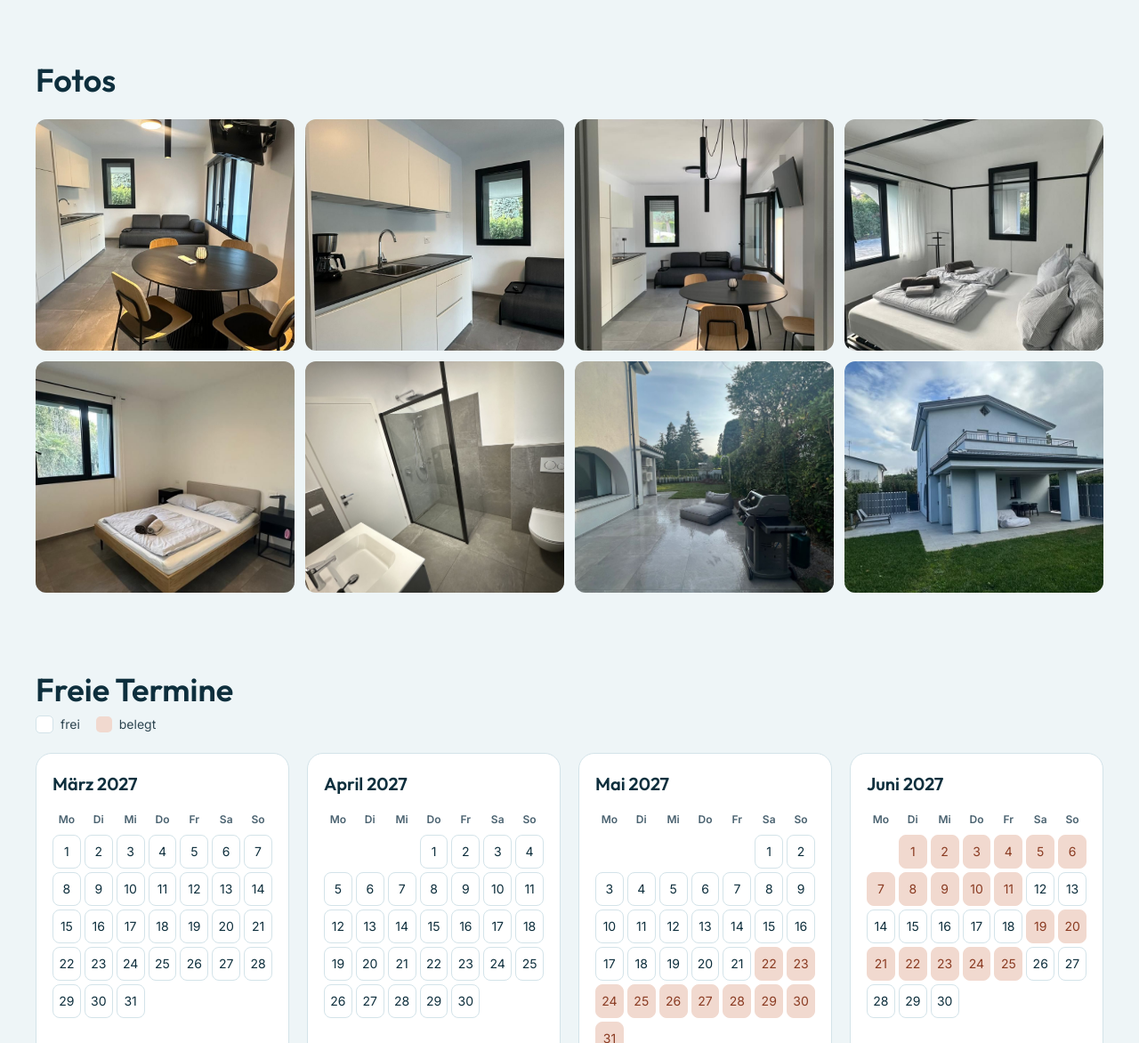
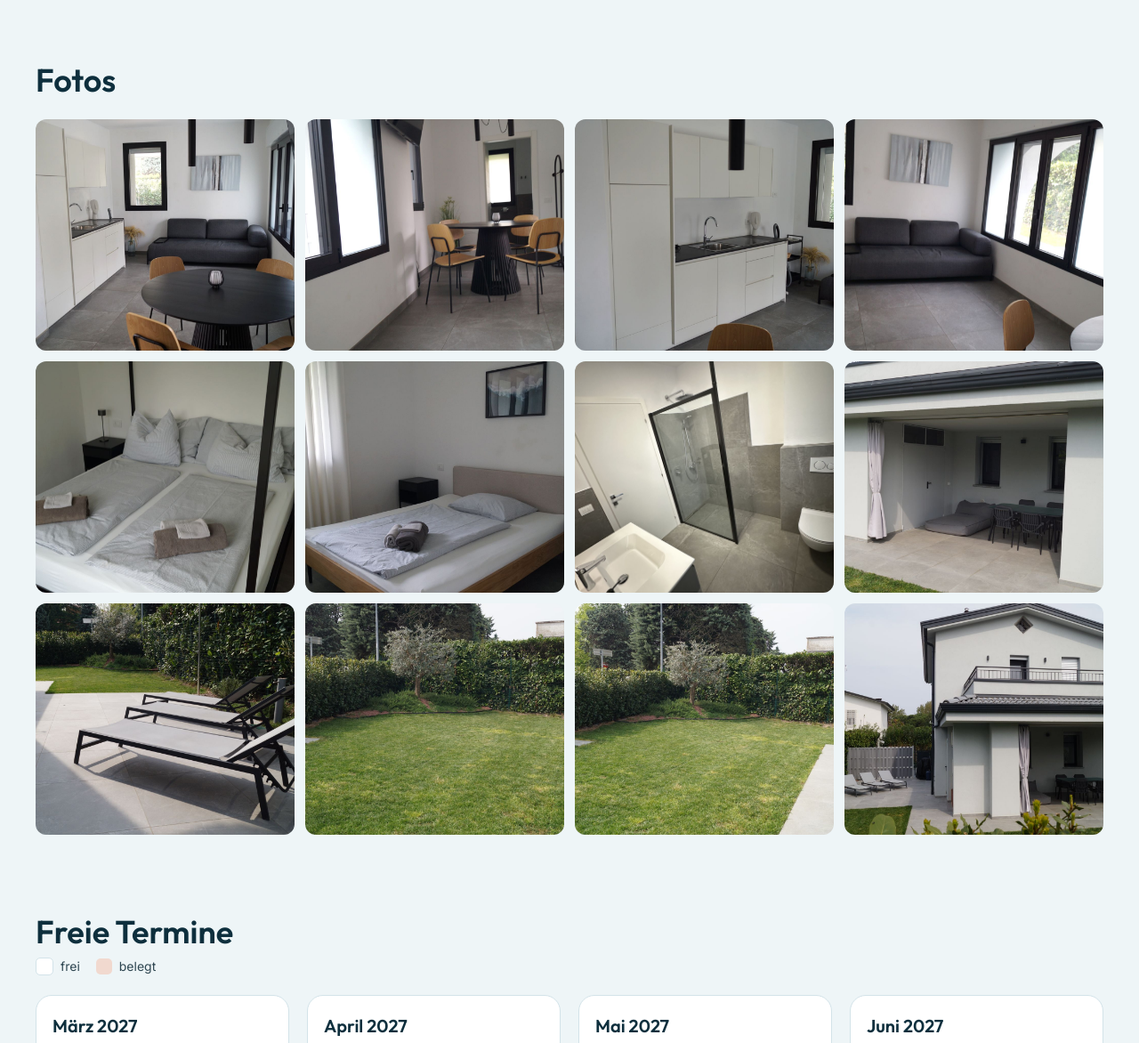
Before and after one commit to danielfrank21-create/Villa-puntino, a plain HTML site: page erdgeschoss.html in a window 1280 px wide. Shown: the part 1121-2293 px from the top of the page at 89% size. Drawn offline with Linux system fonts and the light colour scheme.

Commit message:
Neue Fotos Erdgeschoss und Hausansicht
Co-Authored-By: Claude Opus 5.5 <noreply@anthropic.com>
Claude-Session: https://claude.ai/code/session_01V6RAK6vna4so5wjxu6esTo

```diff
--- a/erdgeschoss.html
+++ b/erdgeschoss.html
@@ -58,7 +58,7 @@ a{color:#1B6E8C}a:hover{color:#124D63}
 
   <!-- Kopf -->
   <section style="position: relative; min-height: 520px; display: flex; align-items: flex-end; overflow: hidden; background: #163B4A">
-    <img src="img/eg-garten.jpg" alt="Garten mit Rasen und Terrasse der Erdgeschosswohnung" style="position: absolute; inset: 0; width: 100%; height: 100%; object-fit: cover">
+    <img src="img/eg-liegen-garten.jpg" alt="Sonnenliegen und Garten der Erdgeschosswohnung" style="position: absolute; inset: 0; width: 100%; height: 100%; object-fit: cover">
     <div style="position: absolute; inset: 0; background: rgba(0,0,0,0.28)"></div>
     <div style="position: relative; max-width: 1200px; width: 100%; margin: 0 auto; padding: 120px 24px 60px; box-sizing: border-box; color: #FFFFFF">
       <p style="margin: 0 0 12px; font-size: 15px; font-weight: 600; letter-spacing: 0.14em; text-transform: uppercase">Wohnung 1 · Villa Puntino</p>
@@ -103,14 +103,18 @@ a{color:#1B6E8C}a:hover{color:#124D63}
   <section style="max-width: 1200px; margin: 0 auto; padding: 24px 24px 80px">
     <h2 style="margin: 0 0 24px; font-family: Outfit, sans-serif; font-weight: 600; font-size: 36px; line-height: 1.15">Fotos</h2>
     <div style="display: grid; grid-template-columns: repeat(auto-fill, minmax(260px, 1fr)); gap: 12px">
-      <img src="img/eg-wohnen2.jpg" alt="Wohnküche mit rundem Esstisch und Sofa" style="width: 100%; height: 260px; object-fit: cover; border-radius: 12px; display: block">
-      <img src="img/eg-kueche2.jpg" alt="Küchenzeile mit Kaffeemaschine" style="width: 100%; height: 260px; object-fit: cover; border-radius: 12px; display: block">
-      <img src="img/eg-wohnen.jpg" alt="Wohnbereich im Abendlicht" style="width: 100%; height: 260px; object-fit: cover; border-radius: 12px; display: block">
-      <img src="img/eg-schlafen1.jpg" alt="Schlafzimmer mit Himmelbett" style="width: 100%; height: 260px; object-fit: cover; border-radius: 12px; display: block">
-      <img src="img/eg-schlafen2.jpg" alt="Zweites Schlafzimmer mit Doppelbett aus Eiche" style="width: 100%; height: 260px; object-fit: cover; border-radius: 12px; display: block">
+      <img src="img/eg-wohnkueche-neu.jpg" alt="Offene Wohnküche mit rundem Esstisch und Sofa" style="width: 100%; height: 260px; object-fit: cover; border-radius: 12px; display: block">
+      <img src="img/eg-essplatz.jpg" alt="Essplatz mit Blick in den Flur" style="width: 100%; height: 260px; object-fit: cover; border-radius: 12px; display: block">
+      <img src="img/eg-kueche-neu.jpg" alt="Moderne Küchenzeile" style="width: 100%; height: 260px; object-fit: cover; border-radius: 12px; display: block">
+      <img src="img/eg-sofa-neu.jpg" alt="Sofa vor den großen Fenstern zum Garten" style="width: 100%; height: 260px; object-fit: cover; border-radius: 12px; display: block">
+      <img src="img/eg-schlafen-himmel.jpg" alt="Schlafzimmer mit Himmelbett" style="width: 100%; height: 260px; object-fit: cover; border-radius: 12px; display: block">
+      <img src="img/eg-schlafen-eiche.jpg" alt="Zweites Schlafzimmer mit Doppelbett aus Eiche" style="width: 100%; height: 260px; object-fit: cover; border-radius: 12px; display: block">
       <img src="img/eg-bad.jpg" alt="Bad mit bodengleicher Regendusche" style="width: 100%; height: 260px; object-fit: cover; border-radius: 12px; display: block">
-      <img src="img/eg-grill.jpg" alt="Terrasse mit Gasgrill und Außendusche" style="width: 100%; height: 260px; object-fit: cover; border-radius: 12px; display: block">
-      <img src="img/haus-garten.jpg" alt="Das Haus vom Garten aus gesehen" style="width: 100%; height: 260px; object-fit: cover; border-radius: 12px; display: block">
+      <img src="img/eg-terrasse-ueberdacht.jpg" alt="Überdachte Terrasse mit Esstisch und Lounge-Kissen" style="width: 100%; height: 260px; object-fit: cover; border-radius: 12px; display: block">
+      <img src="img/eg-liegen.jpg" alt="Sonnenliegen auf der Terrasse" style="width: 100%; height: 260px; object-fit: cover; border-radius: 12px; display: block">
+      <img src="img/eg-garten-olive.jpg" alt="Garten mit Olivenbaum" style="width: 100%; height: 260px; object-fit: cover; border-radius: 12px; display: block">
+      <img src="img/eg-garten-weit.jpg" alt="Großer, eingezäunter Rasen" style="width: 100%; height: 260px; object-fit: cover; border-radius: 12px; display: block">
+      <img src="img/haus-aussen.jpg" alt="Das Haus mit Terrasse und Garten" style="width: 100%; height: 260px; object-fit: cover; border-radius: 12px; display: block">
     </div>
   </section>
 
```
Also changed, not shown: index.html (+2 -2 lines), obergeschoss.html (+1 -1 lines), img/eg-essplatz.jpg (added), img/eg-garten-olive.jpg (added), img/eg-garten-weit.jpg (added), img/eg-kueche-neu.jpg (added), img/eg-liegen-garten.jpg (added), img/eg-liegen.jpg (added), img/eg-schlafen-eiche.jpg (added), img/eg-schlafen-himmel.jpg (added), img/eg-sofa-neu.jpg (added), img/eg-terrasse-ueberdacht.jpg (added), img/eg-wohnkueche-neu.jpg (added), img/haus-aussen.jpg (added).
